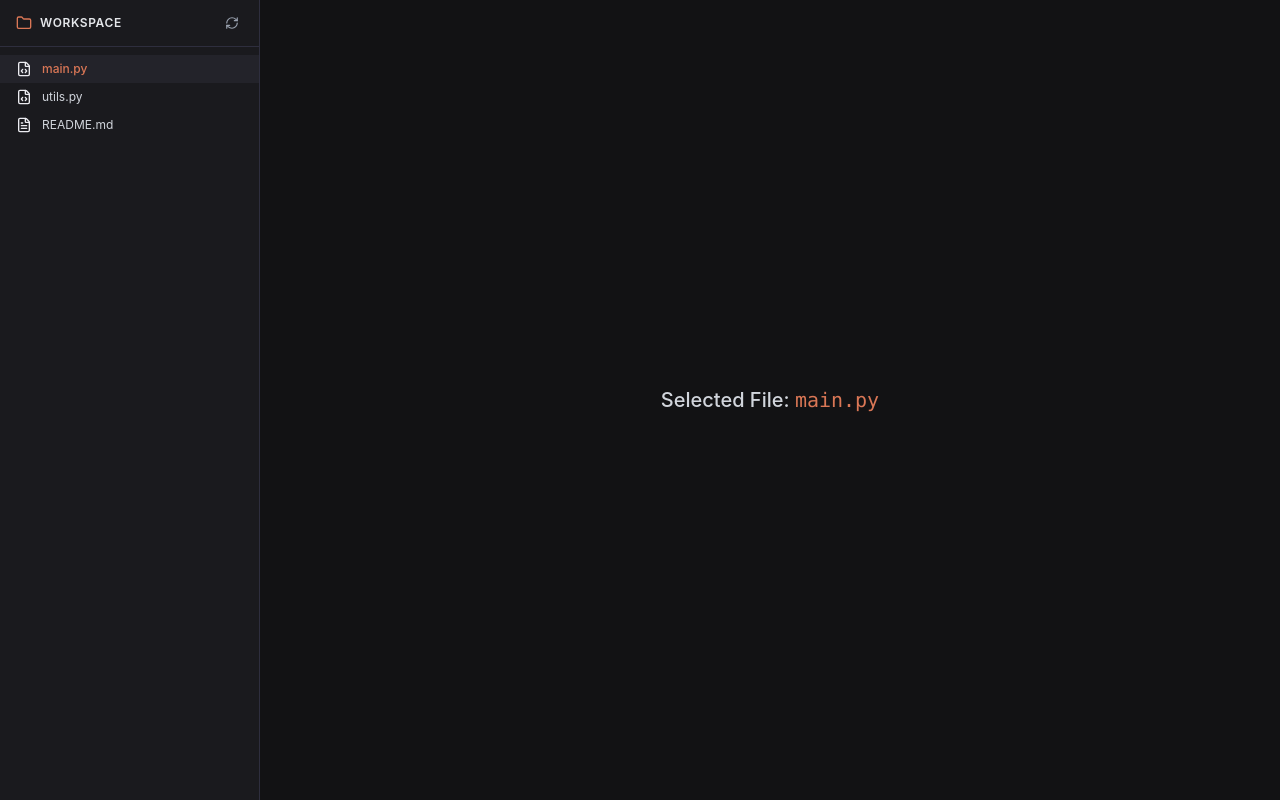
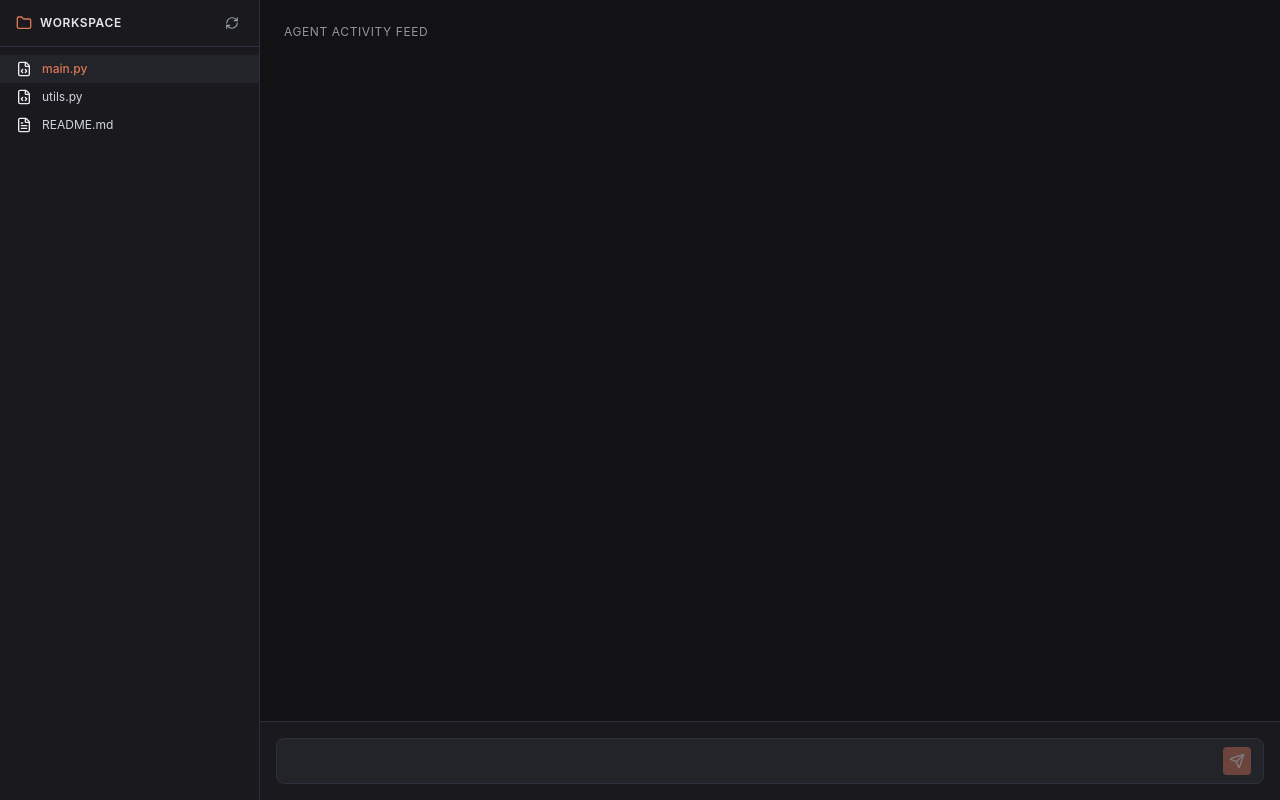
Before and after one commit to Sagetrash/SimpleAiAgent, a React app in the folder frontend/: page / in a window 1280 px wide. Built offline with nearby package versions, Linux system fonts and the light colour scheme; the HTML template or start-up script is replaced by a standard one.

Commit message:
created timeline component and rendered it in app.jsx

```diff
--- a/frontend/src/App.jsx
+++ b/frontend/src/App.jsx
@@ -1,6 +1,6 @@
 import { useState } from 'react';
 import Sidebar from './components/Sidebar';
-
+import Timeline from './components/Timeline';
 
 function App() {
   // Temporary sample files to test our Sidebar rendering
@@ -11,6 +11,18 @@ function App() {
   ]);
 
   const [activeFile, setActiveFile] = useState('main.py');
+
+  const [events, setEvents] = useState([
+      { type: 'user_prompt', content: 'Hello Agent! Can you help me build a calculator?' },
+      { type: 'agent_response', content: 'Hello! I can definitely help you build a Python calculator in `./calculator`.' }
+    ]);
+    const [isStreaming, setIsStreaming] = useState(false);
+
+  const handlePromptSubmit = (promptText) => {
+    // Append the user's prompt to the events feed
+    setEvents((prev) => [...prev, { type: 'user_prompt', content: promptText }]);
+  };
+
   const handleRefresh = () => {
     console.log('Refreshing file list...');
   };
@@ -22,11 +34,11 @@ function App() {
         onSelectFile={(path) => setActiveFile(path)}
         onRefresh={handleRefresh}
       />
-      <main className="flex-1 p-6 flex flex-col justify-center items-center">
-        <h1 className="text-xl font-medium text-gray-300">
-          Selected File: <span className="text-[#da7756] font-mono">{activeFile}</span>
-        </h1>
-      </main>
+      <Timeline
+        events={events}
+        isStreaming={isStreaming}
+        onSubmitPrompt={handlePromptSubmit}
+      />
     </div>
   );
 }
--- a/frontend/src/components/Timeline.jsx
+++ b/frontend/src/components/Timeline.jsx
@@ -1,4 +1,44 @@
-import React from "react";
+import React, { useState } from "react";
 import { User, Bot, Send, Wrench } from 'lucide-react';
 
-export default Timeline
+export default function Timeline({ events, isStreaming, onSubmitPrompt }) {
+  const [input, setInput] = useState('');
+
+  const handleSubmit = (e) => {
+    e.preventDefault();
+    if (!input.trim() || isStreaming) return;
+    onSubmitPrompt(input);
+    setInput('');
+  };
+
+  return (
+    <div className="flex-1 flex flex-col h-full bg-(--claude-bg)">
+
+      {/*feed container */}
+      <div className="flex-1 overflow-y-auto p-6 space-y-6">
+        <h2 className="text-xs uppercase tracking-wider text-(--claude-muted)">
+          Agent Activity Feed
+        </h2>
+      </div>
+
+      {/* Input form */}
+      <form onSubmit={handleSubmit} className="p-4 border-t border-(--claude-border) bg-(--claude-panel)">
+        <div className="flex items-center gap-2 bg-(--claude-card) border border-(--claude-border) rounded-lg px-3 py-2">
+          <input
+            type="text"
+            value={input}
+            onChange={(e) => setInput(e.target.value)}
+            className="flex-1 bg-transparent text-sm text-(--claude-text) focus:outline-none placeholder-(--claude-muted)"
+          />
+          <button
+            type="submit"
+            disabled={!input.trim() || isStreaming}
+            className="p-1.5 bg-(--claude-accent) hover:bg-(--claude-accent-hover) text-white rounded transition-colors disabled:opacity-40"
+          >
+            <Send className="w-4 h-4"/>
+          </button>
+        </div>
+      </form>
+    </div>
+  )
+}
```
